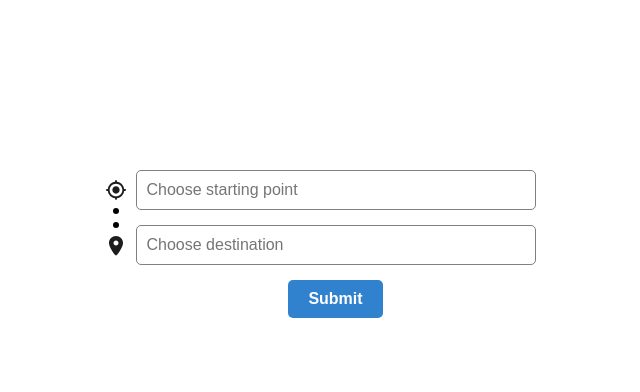
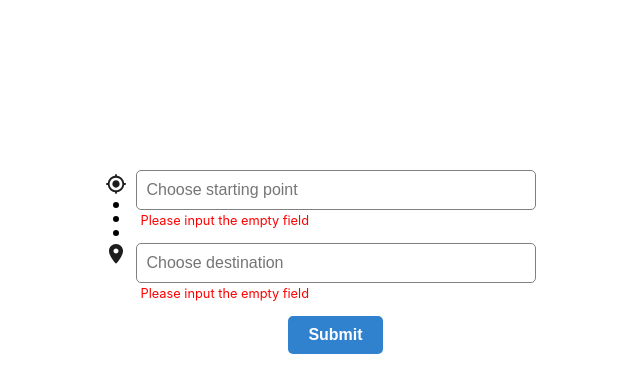
Before and after one commit to delta94/train-route-planner, a React (Create React App) app: page / in a window 1280 px wide. Both pictures are taken after typing "Sample", "Sample" into the empty fields and a click on the button "Submit". Shown: the top 392 px of the page, without its empty margins (317-957 px from the left). Built offline with nearby package versions, Linux system fonts and the light colour scheme.

Commit message:
Add Form Controller component

```diff
--- /dev/null
+++ b/src/components/FormController/index.tsx
@@ -0,0 +1,49 @@
+import * as React from 'react';
+
+type Field = { value: string; error?: string };
+
+type Fields = { [fieldName: string]: Field };
+
+type Props = {
+  className?: string;
+  fields: Fields;
+  onSubmit: (fields: Fields) => void;
+  children: (args: {
+    fields: Fields;
+    setFields: React.Dispatch<React.SetStateAction<Fields>>;
+  }) => JSX.Element;
+};
+
+const FormController: React.FC<Props> = ({
+  fields: initialFields,
+  className,
+  onSubmit,
+  children,
+}) => {
+  const [fields, setFields] = React.useState<Fields>(initialFields);
+
+  return (
+    <form
+      className={className}
+      onSubmit={(e) => {
+        e.preventDefault();
+        Object.entries(fields).forEach(([fieldName, fieldData]) => {
+          if (!fieldData.value) {
+            setFields((field) => ({
+              ...field,
+              [fieldName]: {
+                ...field[fieldName],
+                error: 'Please input the empty field',
+              },
+            }));
+          }
+        });
+        onSubmit(fields);
+      }}
+    >
+      {children({ fields, setFields })}
+    </form>
+  );
+};
+
+export default FormController;
--- a/src/components/InputSelect/InputSelect.module.scss
+++ b/src/components/InputSelect/InputSelect.module.scss
@@ -45,4 +45,10 @@
       color: black;
     }
   }
+
+  .error {
+    color: red;
+    font-size: 0.8rem;
+    margin: 3px 0 0 5px;
+  }
 }
--- a/src/components/InputSelect/index.tsx
+++ b/src/components/InputSelect/index.tsx
@@ -13,8 +13,15 @@ type Props = {
   placeholder?: string;
   options: Options;
   onSelect: (value: string) => void;
+  error?: string;
 };
-function InputSelect({ className, options, onSelect, placeholder }: Props) {
+function InputSelect({
+  className,
+  options,
+  onSelect,
+  placeholder,
+  error,
+}: Props) {
   const [showSelection, setShowSelection] = React.useState(false);
   const [value, setValue] = React.useState<string>('');
   const previousValue = React.useRef<string>('');
@@ -41,7 +48,7 @@ function InputSelect({ className, options, onSelect, placeholder }: Props) {
           setShowSelection(false);
           if (value && !options.find((opt) => opt.value === value)) {
             setValue(previousValue.current);
-          } else if (value) {
+          } else {
             onSelect(value);
           }
         }}
@@ -49,6 +56,7 @@ function InputSelect({ className, options, onSelect, placeholder }: Props) {
           setValue(e.target.value);
         }}
       />
+      {error && <div className={styles.error}>{error}</div>}
       {showSelection && (
         <ul className={styles.listContainer}>
           {options
--- a/src/pages/Home/Home.module.scss
+++ b/src/pages/Home/Home.module.scss
@@ -11,6 +11,7 @@
   .form {
     width: 100%;
     max-width: 400px;
+
     position: relative;
     display: flex;
     flex-direction: column;
@@ -19,7 +20,7 @@
   .labelIcons {
     position: absolute;
     left: -30px;
-    top: 6px;
+    top: 0px;
     display: flex;
     flex-direction: column;
     align-items: center;
--- a/src/pages/Home/index.tsx
+++ b/src/pages/Home/index.tsx
@@ -4,6 +4,7 @@ import * as React from 'react';
 import InputSelect from '../../components/InputSelect';
 import LineBadge from '../../components/LineBadge';
 import Button from '../../components/Button';
+import FormController from '../../components/FormController';
 
 // Utils;
 import { fetchGET } from '../../utils/fetch';
@@ -26,8 +27,6 @@ import styles from './Home.module.scss';
 function Home() {
   const [isError, setIsError] = React.useState<boolean>(false);
   const [stationData, setStationData] = React.useState<StationData>();
-  const [source, setSource] = React.useState<StationName>('');
-  const [destination, setDestination] = React.useState<StationName>('');
 
   React.useEffect(() => {
     const getData = async () => {
@@ -49,17 +48,22 @@ function Home() {
 
   return (
     <div className={styles.container}>
-      <form
+      <FormController
         className={styles.form}
-        onSubmit={(e) => {
-          e.preventDefault();
-          console.log(`From ${source} to ${destination}`);
+        fields={{ source: { value: '' }, destination: { value: '' } }}
+        onSubmit={(fields) => {
+          console.log(
+            `From ${fields['source'].value} to ${fields['destination'].value}`
+          );
           // const paths = pathFinder(stationData!, source, destination);
           // console.log(formatResultsAsInstruction(paths));
         }}
       >
+        {({ fields, setFields }) => (
+          <>
             <div className={styles.labelIcons}>
               <Target className={styles.icon} />
+              <Dot className={styles.icon} />
               <Dot className={styles.icon} />
               <Dot className={styles.icon} />
               <MapPin className={styles.icon} />
@@ -67,7 +71,8 @@ function Home() {
             <InputSelect
               className={styles.inputFrom}
               placeholder="Choose starting point"
-          options={Object.entries(listOfStations).map(([station, lines]) => ({
+              options={Object.entries(listOfStations).map(
+                ([station, lines]) => ({
                   value: station,
                   label: (
                     <>
@@ -81,12 +86,17 @@ function Home() {
                       ))}
                     </>
                   ),
-          }))}
-          onSelect={(value) => setSource(value)}
+                })
+              )}
+              onSelect={(value) =>
+                setFields((fields) => ({ ...fields, source: { value } }))
+              }
+              error={fields['source'].error}
             />
             <InputSelect
               placeholder="Choose destination"
-          options={Object.entries(listOfStations).map(([station, lines]) => ({
+              options={Object.entries(listOfStations).map(
+                ([station, lines]) => ({
                   value: station,
                   label: (
                     <>
@@ -100,11 +110,17 @@ function Home() {
                       ))}
                     </>
                   ),
-          }))}
-          onSelect={(value) => setDestination(value)}
+                })
+              )}
+              onSelect={(value) =>
+                setFields((fields) => ({ ...fields, destination: { value } }))
+              }
+              error={fields['destination'].error}
             />
             <Button className={styles.submitButton}>Submit</Button>
-      </form>
+          </>
+        )}
+      </FormController>
     </div>
   );
 }
```
Lines whose indentation alone changed are shown as unchanged.
